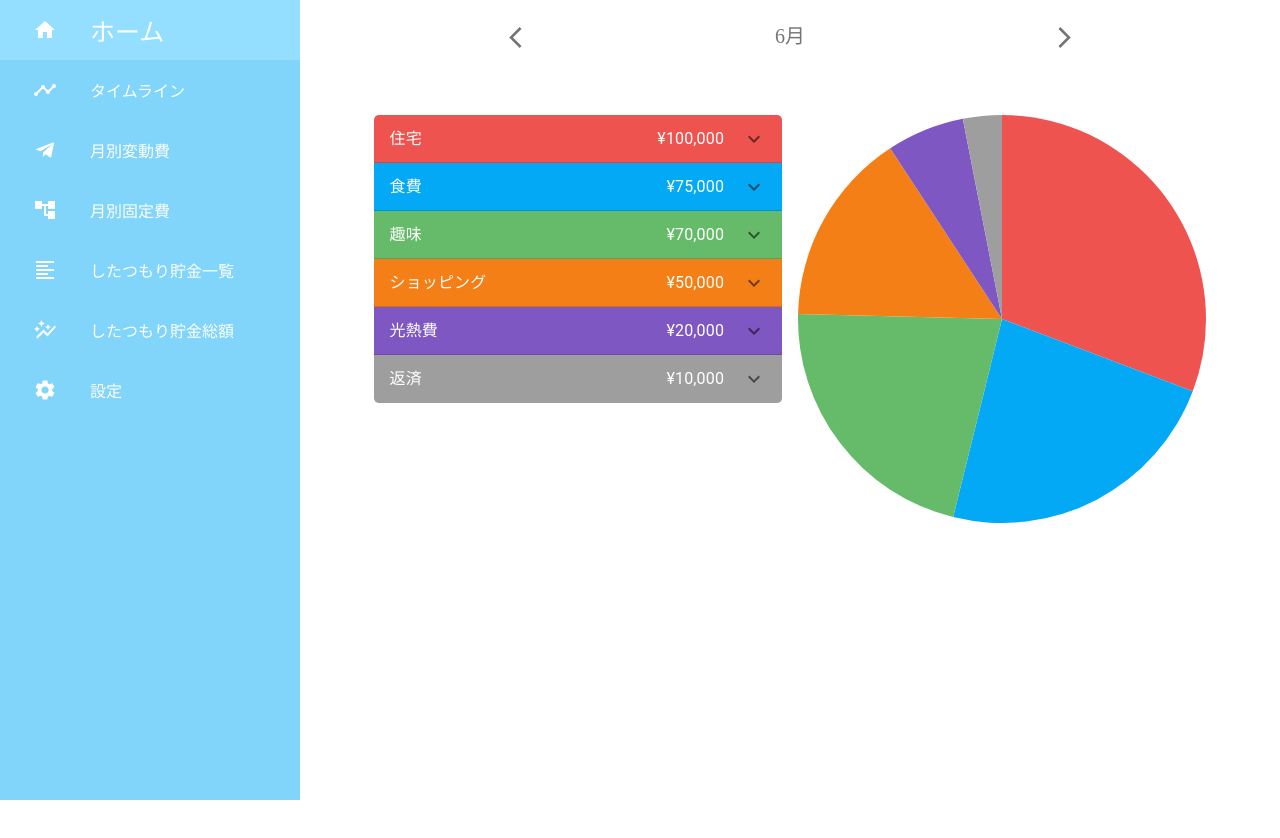
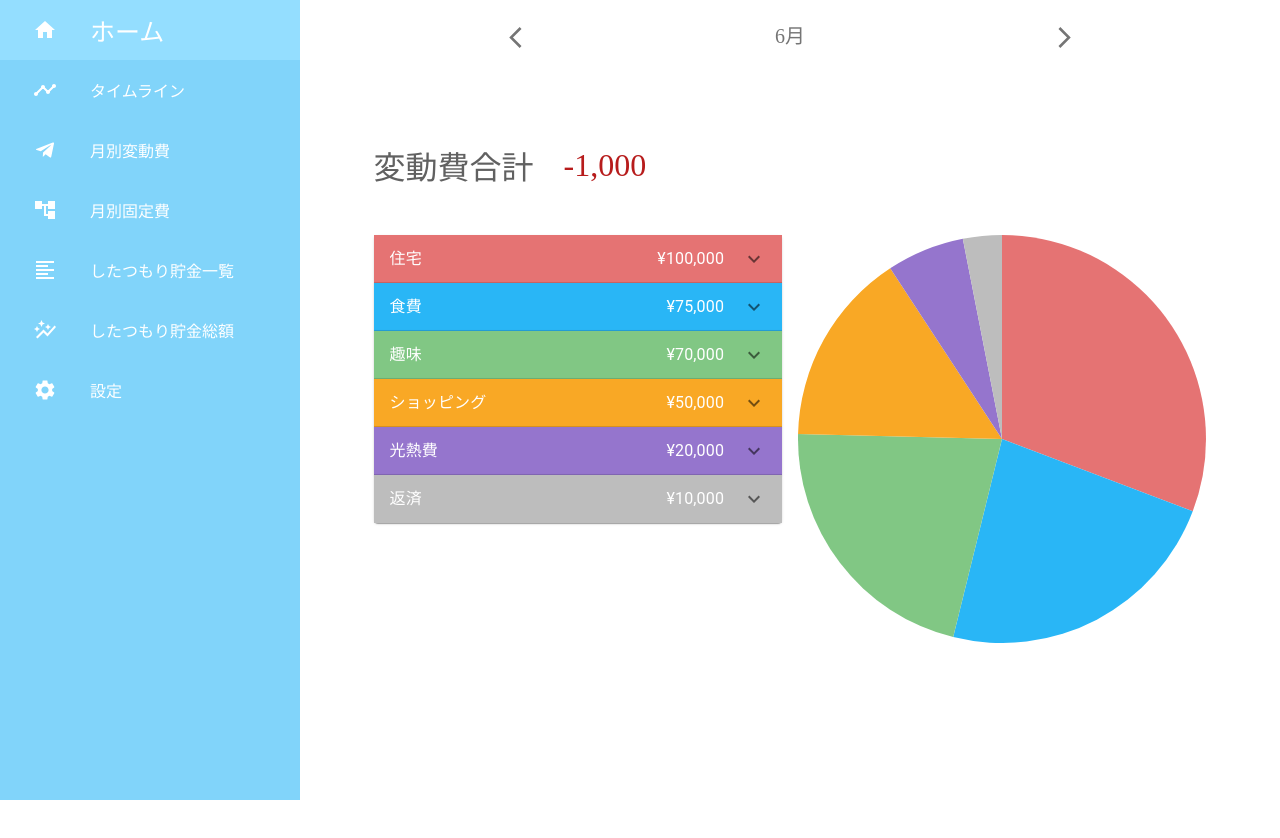
Before and after one commit to yusuke-rakus/MoneyHook, a React (Create React App) app in the folder moneylog-ui/: page / in a window 1280 px wide. Shown: the top 838 px of the page. Before the commit the page ends 800 px from the top, so only its background shows below. Built offline with nearby package versions, Linux system fonts and the light colour scheme.

Commit message:
フロント側の実装

```diff
--- a/moneylog-ui/src/components/SettingsFixed.jsx
+++ b/moneylog-ui/src/components/SettingsFixed.jsx
@@ -9,7 +9,6 @@ import {
 } from "@mui/material";
 import DeleteIcon from "@mui/icons-material/Delete";
 import SwitchBalanceButton from "../components/SwitchBalanceButton";
-import { useState } from "react";
 
 const SettingsFixed = (props) => {
   const { data } = props;
@@ -18,25 +17,40 @@ const SettingsFixed = (props) => {
     <div className="fixedData">
       <div className="categoryData">
         <Button variant="text" sx={"color:#424242"}>
-          住宅/家賃
+          {data.categoryName !== null
+            ? data.categoryName + "/" + data.subCategoryName
+            : "カテゴリ選択"}
         </Button>
       </div>
       <div className="transactionNameData">
         <span>取引名</span>
-        <TextField id="standardBasic" variant="standard" />
+        <TextField
+          id="standardBasic"
+          variant="standard"
+          value={data.monthlyTransactionName}
+        />
       </div>
       <div className="fixedAmountData">
         <span>金額</span>
-        <TextField id="standardBasic" variant="standard" />
+        <TextField
+          id="standardBasic"
+          variant="standard"
+          value={Math.abs(data.monthlyTransactionAmount)}
+        />
       </div>
       <div className="transferDate">
         <span>振替日</span>
         <FormControl sx={{ minWidth: 60 }} size="small">
-          <NativeSelect>
+          <NativeSelect
+            defaultValue={data.monthlyTransactionDate}
+            inputProps={{ name: "age", id: "uncontrolled-native" }}
+          >
             <option value=""></option>
-            <option value={1}>1</option>
-            <option value={2}>2</option>
-            <option value={3}>3</option>
+            <option value={1}>10</option>
+            <option value={2}>20</option>
+            <option value={3}>30</option>
+            <option value={25}>25</option>
+            <option value={30}>30</option>
           </NativeSelect>
         </FormControl>
         日
--- a/moneylog-ui/src/components/components_CSS/SettingsFixed.css
+++ b/moneylog-ui/src/components/components_CSS/SettingsFixed.css
@@ -4,6 +4,12 @@
   display: flex;
   justify-content: space-between;
   align-items: center;
+  transition: 0.25s;
+}
+
+.fixedData:hover {
+  background-color: aliceblue;
+  border-radius: 5px;
 }
 
 /* カテゴリデータ */
--- a/moneylog-ui/src/components/components_CSS/TimelineDataList.css
+++ b/moneylog-ui/src/components/components_CSS/TimelineDataList.css
@@ -13,6 +13,7 @@
 .transactionData:hover {
   background-color: #eceff1;
   transform: translateX(5px);
+  border-radius: 5px;
 }
 
 .transactionDate {
--- a/moneylog-ui/src/page/Home.jsx
+++ b/moneylog-ui/src/page/Home.jsx
@@ -6,6 +6,9 @@ import { Pie } from "react-chartjs-2";
 import HomeAccodion from "../components/HomeAccodion";
 
 const Home = () => {
+  /** 収支合計 */
+  const monthlyTotalAmount = -1000;
+
   /** アコーディオンデータ */
   const homeAccodionDataList = [
     {
@@ -84,12 +87,12 @@ const Home = () => {
 
   /** カラーリスト */
   const dataColorList = [
-    "#EF5350",
-    "#03A9F4",
-    "#66BB6A",
-    "#F57F17",
-    "#7e57c2",
-    "#9E9E9E",
+    "#e57373",
+    "#29b6f6",
+    "#81c784",
+    "#f9a825",
+    "#9575cd",
+    "#bdbdbd",
   ];
 
   /** グラフデータ */
@@ -122,6 +125,20 @@ const Home = () => {
         <ArrowForwardIosIcon fontSize="large" className="switchMonthButton" />
       </div>
 
+      {/* 収支合計 */}
+      <div className="monthlyTotalAmountTitleArea">
+        <span>変動費合計</span>
+        <span
+          style={
+            monthlyTotalAmount >= 0
+              ? { color: "#1B5E20" }
+              : { color: "#B71C1C" }
+          }
+        >
+          {monthlyTotalAmount.toLocaleString()}
+        </span>
+      </div>
+
       <div className="dataArea">
         <div className="accodionDataArea">
           <HomeAccodion
--- a/moneylog-ui/src/page/MonthlyFixed.jsx
+++ b/moneylog-ui/src/page/MonthlyFixed.jsx
@@ -82,7 +82,13 @@ const MonthlyFixed = () => {
       {/* 変動費合計 */}
       <div className="monthlyFixedTitleArea">
         <span>変動費合計</span>
-        <span>{monthlyTotalFixed.toLocaleString()}</span>
+        <span
+          style={
+            monthlyTotalFixed >= 0 ? { color: "#1B5E20" } : { color: "#B71C1C" }
+          }
+        >
+          {monthlyTotalFixed.toLocaleString()}
+        </span>
       </div>
 
       {/* 固定費データ */}
--- a/moneylog-ui/src/page/SavingList.jsx
+++ b/moneylog-ui/src/page/SavingList.jsx
@@ -36,7 +36,6 @@ const SavingList = () => {
 
   return (
     <div className="container">
-      <div className="containerBox">
       <div className="month">
         <ArrowBackIosNewIcon fontSize="large" className="switchMonthButton" />
         <span>{month + "月"}</span>
@@ -68,7 +67,7 @@ const SavingList = () => {
           })}
         </ul>
       </div>
-      </div>
+
       <HouseholdBudgetButton />
     </div>
   );
--- a/moneylog-ui/src/page/Settings.jsx
+++ b/moneylog-ui/src/page/Settings.jsx
@@ -8,8 +8,37 @@ import SettingsFixed from "../components/SettingsFixed";
 const Settings = () => {
   const [email, setEmail] = useState("sample@sample.com");
 
+  const [monthlyTransactionList, setMonthlyTransactionList] = useState([
+    {
+      monthlyTransactionId: 1,
+      monthlyTransactionName: "家賃",
+      monthlyTransactionAmount: -70000,
+      monthlyTransactionDate: 25,
+      categoryName: "住宅",
+      subCategoryName: "家賃",
+    },
+    {
+      monthlyTransactionId: 2,
+      monthlyTransactionName: "電気代",
+      monthlyTransactionAmount: -7000,
+      monthlyTransactionDate: 30,
+      categoryName: "水道光熱費",
+      subCategoryName: "なし",
+    },
+  ]);
+
   const AddFixedDataInput = (e) => {
-    console.log("hej");
+    setMonthlyTransactionList([
+      ...monthlyTransactionList,
+      {
+        monthlyTransactionId: null,
+        monthlyTransactionName: null,
+        monthlyTransactionAmount: null,
+        monthlyTransactionDate: null,
+        categoryName: null,
+        subCategoryName: null,
+      },
+    ]);
   };
 
   return (
@@ -81,7 +110,13 @@ const Settings = () => {
         <p className="settingsTitle">固定費の編集</p>
         <hr className="border" />
         <div className="fixedListArea">
-          <SettingsFixed />
+          {monthlyTransactionList.map((data) => {
+            return (
+              <>
+                <SettingsFixed data={data} />
+              </>
+            );
+          })}
         </div>
 
         <div className="addArea" onClick={AddFixedDataInput}>
--- a/moneylog-ui/src/page/page_CSS/Home.css
+++ b/moneylog-ui/src/page/page_CSS/Home.css
@@ -21,6 +21,22 @@
   transition: 0.25s;
 }
 
+/* 収支合計 */
+.monthlyTotalAmountTitleArea {
+  width: 100%;
+  height: 100px;
+  align-items: center;
+  display: flex;
+  font-size: 32px;
+  /* background-color: aliceblue; */
+  margin-bottom: 20px;
+}
+
+.monthlyTotalAmountTitleArea :first-child {
+  margin-right: 30px;
+  color: #616161;
+}
+
 /* データエリア */
 .dataArea {
   width: 100%;
@@ -33,7 +49,7 @@
   width: 49%;
   height: 100%;
   border-radius: 5px;
-  overflow: hidden;
+  /* overflow: hidden; */
 }
 
 .pieGraph {
--- a/moneylog-ui/src/page/page_CSS/MonthlyFixed.css
+++ b/moneylog-ui/src/page/page_CSS/MonthlyFixed.css
@@ -37,10 +37,6 @@
   color: #616161;
 }
 
-.monthlyFixedTitleArea :last-child {
-  color: #1b5e20;
-}
-
 /* 固定費データ */
 .fixedDataArea {
   width: 100%;
--- a/moneylog-ui/src/page/page_CSS/SavingList.css
+++ b/moneylog-ui/src/page/page_CSS/SavingList.css
@@ -1,16 +1,3 @@
-.containerBox {
-  display: flex;
-  flex-direction: column;
-  align-items: center;
-  width: 100%;
-  height: fit-content;
-  background-color: #ffff;
-  padding: 20px;
-  margin-bottom: 20px;
-  border: solid 1px #616161;
-  border-radius: 5px;
-}
-
 /* 月 */
 .month {
   height: fit-content;
@@ -47,7 +34,7 @@
 }
 
 .totalSavingAmount {
-  color: #4caf50;
+  color: #1b5e20;
   padding-left: 15px;
 }
 
@@ -72,6 +59,7 @@
 .savingData:hover {
   background-color: #eceff1;
   transform: translateX(5px);
+  border-radius: 5px;
 }
 
 .savingDate {
--- a/moneylog-ui/src/page/page_CSS/Settings.css
+++ b/moneylog-ui/src/page/page_CSS/Settings.css
@@ -1,4 +1,17 @@
 /* 共通 */
+.containerBox {
+  display: flex;
+  flex-direction: column;
+  align-items: center;
+  width: 100%;
+  height: fit-content;
+  background-color: #ffff;
+  padding: 20px;
+  margin-bottom: 20px;
+  border: solid 1px #616161;
+  border-radius: 5px;
+}
+
 .containerBox p {
   color: #757575;
   margin-bottom: 5px;
@@ -57,6 +70,8 @@
   display: flex;
   justify-content: center;
   align-items: center;
+  margin-bottom: 20px;
+  transform: scale(1.5);
 }
 
 .fixedSettingsButtons {
```
Lines whose indentation alone changed are shown as unchanged.
